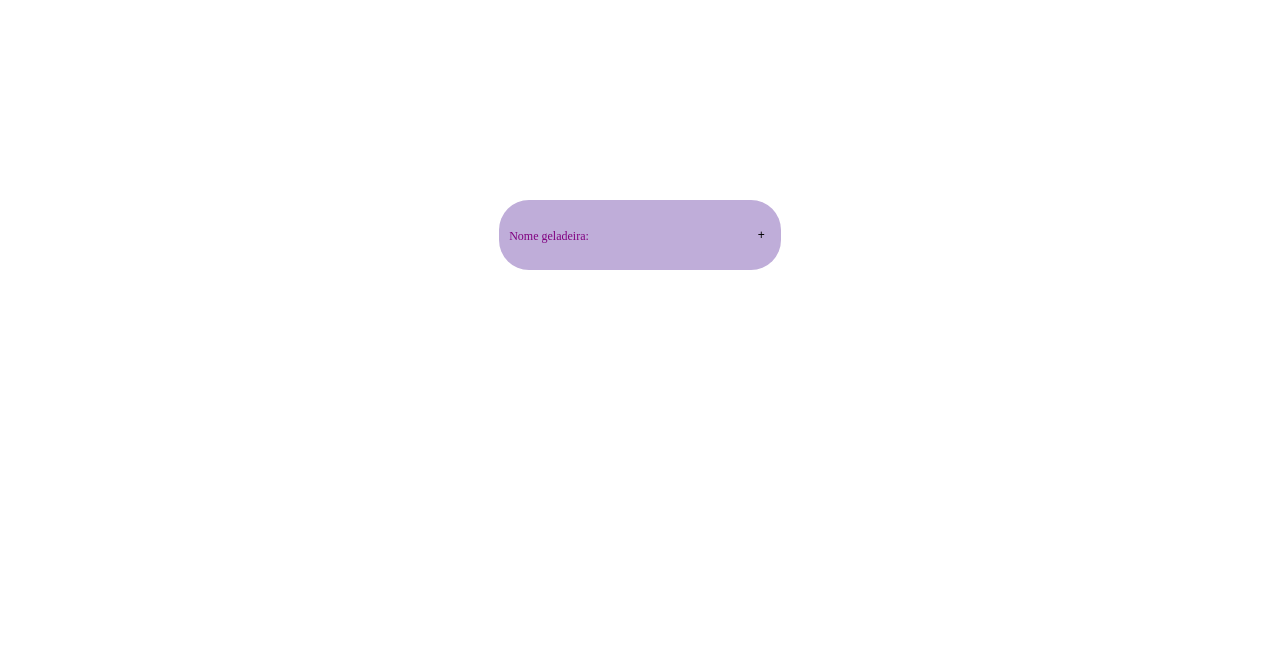
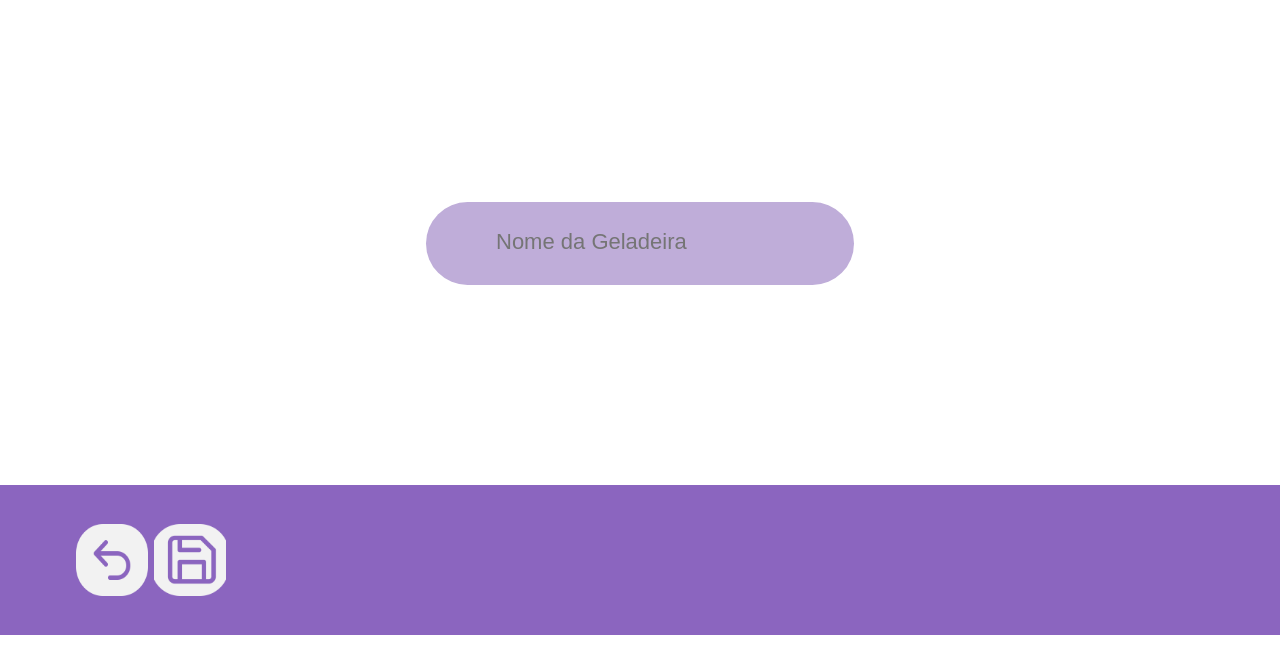
Before and after one commit to Tsuki25/SSF_Smart-Storage-Frigde, a Django app: page /geladeiras/criar_geladeira in a window 1280 px wide. Shown: the part 165-816 px from the top of the page. Run offline with Django 4.2, Linux system fonts and the light colour scheme; a user stored in the database is signed in; some libraries are stand-ins or nearby versions.

Commit message:
atualizando

```diff
--- a/estoque/forms.py
+++ b/estoque/forms.py
@@ -2,7 +2,8 @@ from django.contrib.auth.models import User
 from django.forms import ModelForm, ClearableFileInput, ImageField
 
 from estoque.models import Geladeira, Produto, Lista, Item_Geladeira, Item_Lista
-
+from django import forms
+from django.forms import ModelForm
 
 class UpdateUsuarioForm(ModelForm):
     class Meta:
@@ -15,6 +16,10 @@ class GeladeiraForm(ModelForm):
         model = Geladeira
         fields = ['nome_geladeira']
 
+    nome_geladeira = forms.CharField(
+        label='',  # Edite aqui para a label desejada
+        widget=forms.TextInput(attrs={'placeholder': 'Nome da Geladeira'})
+    )
 
 class ProdutoForm(ModelForm):
     class Meta:
--- a/estoque/static/css/styleGN.css
+++ b/estoque/static/css/styleGN.css
@@ -1,10 +1,12 @@
 form{
     padding: 10px; /* Adicione algum espaço interno para melhor aparência */
-    border-radius: 30px; /* Adicione bordas arredondadas de 10px */
+    border-radius: 50px; /* Adicione bordas arredondadas de 10px */
     background: #BFADD9;
     display: flex; /* Para fazer com que o retângulo se ajuste ao conteúdo */
-    width: 300x; /* Largura de 200 pixels */
-    height: 50px; /* Altura de 150 pixels */
+    width: 408px;
+    height: 63px;
+    justify-content: center;
+    margin: auto;
 }
 
 body {
@@ -17,10 +19,19 @@ body {
 }
 
 input {
-    font-size: 12px;
+    font-size: 22px;
     color: black;
     border: none;
-    background: #BFADD9
+    background: #BFADD9;
+}
+
+input#inputSave{
+    background: url('/static/img/salvar.png') center center no-repeat; /* Substitua 'caminho/para/sua/imagem.png' pelo caminho real da sua imagem */
+    background-size: cover; /* Ajusta o tamanho da imagem para cobrir completamente o botão */
+    width: 72px; /* Largura do botão, ajuste conforme necessário */
+    height: 72px; /* Altura do botão, ajuste conforme necessário */
+    border: none;
+    cursor: pointer;
 }
 
 
@@ -62,3 +73,30 @@ label {
     justify-content: start;
     align-items: center; /* Centraliza verticalmente os elementos dentro da barra de navegaÃ§Ã£o */
 }
+
+.navbarbar{
+    background-color: #8B65BF;
+    color: #fff;
+    padding: 70px;
+    text-align: center;
+    width: 100%;
+    position: fixed;
+    bottom: 0;
+    left: 0;
+    height: 10px;
+    display: flex;
+    align-items: center;
+    justify-content: flex-start;
+}
+
+
+#btn_voltar {
+    background: none;
+    border: none;
+
+}
+
+#btn_voltar img {
+    width: 72px;
+    height: 72px;
+}
--- a/estoque/templates/form_insert_update.html
+++ b/estoque/templates/form_insert_update.html
@@ -23,14 +23,19 @@
             <form method="post" enctype="multipart/form-data">
                 {% csrf_token %}
                 {{ form.as_p }} <br>
-                <input type="submit" id="inputSave" value="+">
+
             </form>
 
         {% endblock %}
 
         <foooter>
-            <nav class="bottom-nav">
-
+            <nav class="navbarbar">
+                <a href="{% url 'estoque:geladeiras' %}">
+                    <button id="btn_voltar" class="btn-icon">
+                        <img src="/static/img/voltar.png" alt="Voltar">
+                    </button>
+                </a>
+                <input type="submit" id="inputSave" value="">
             </nav>
         </footer>
     </body>
```
Also changed, not shown: estoque/static/css/styleGItens.css (+11 -1 lines), estoque/templates/detalhes_geladeira.html (+5 -8 lines), db.sqlite3, estoque/static/img/historico.png (added), estoque/static/img/lista.jpeg (deleted), estoque/static/img/lista.png (added), estoque/static/img/salvar.png (added).
